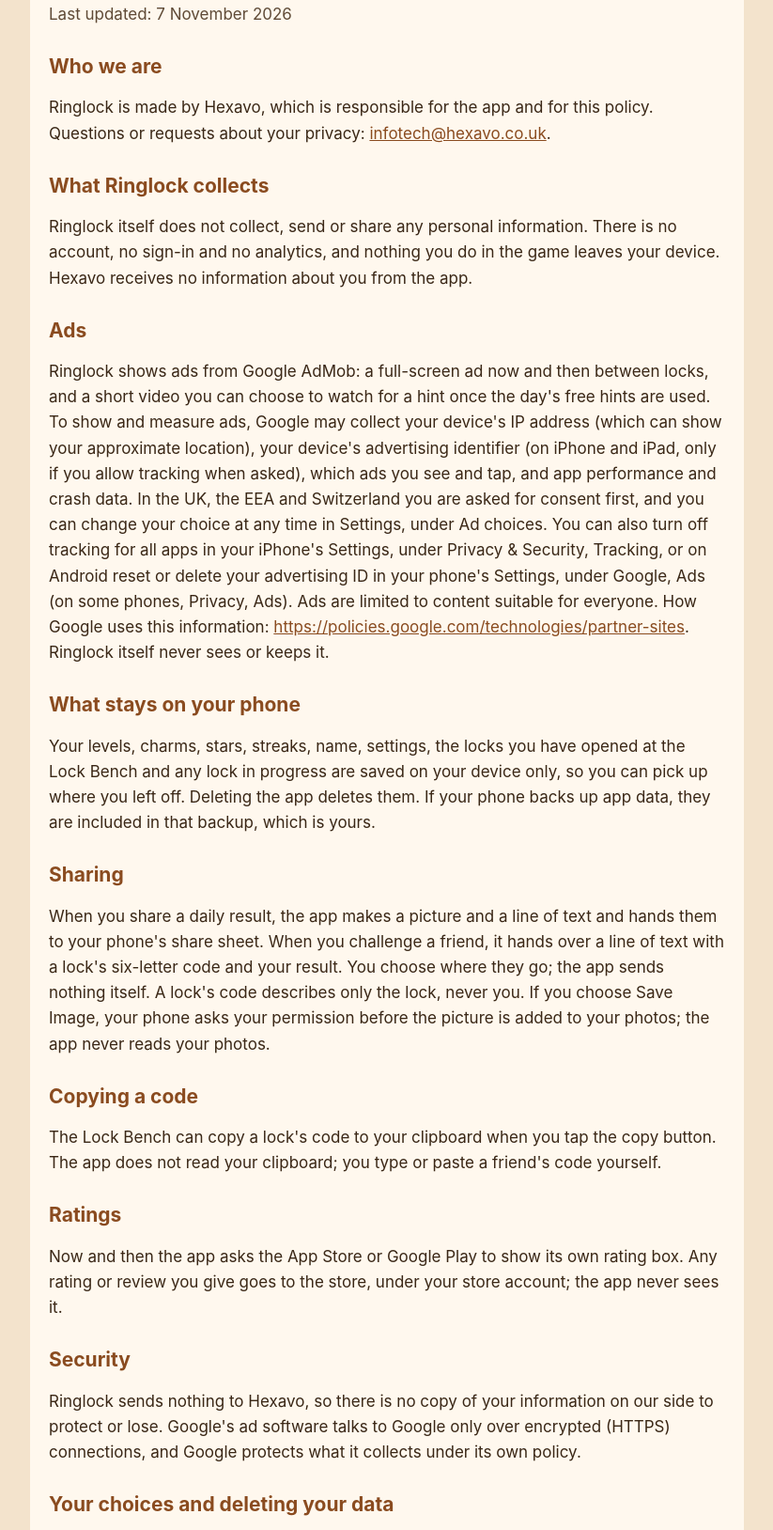
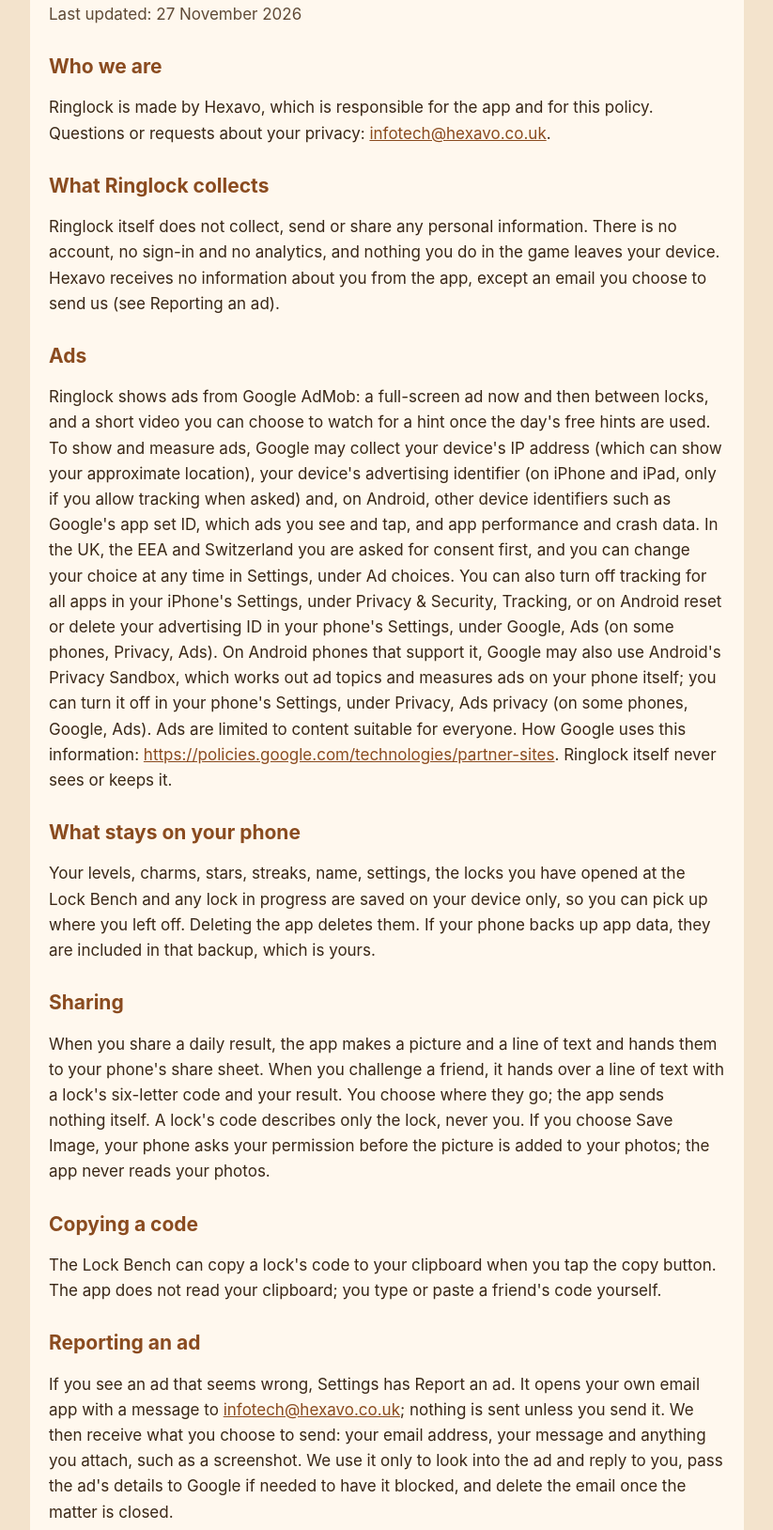
Before and after one commit to Roshan7211/ringlock-legal, a plain HTML site: page privacy.html in a window 1280 px wide. Shown: the part 237-1865 px from the top of the page at 94% size, without its empty margins (228-1051 px from the left). Drawn offline with Linux system fonts and the light colour scheme.

Commit message:
Privacy policy: Report an ad emails, Android app set ID and Privacy Sandbox
Co-Authored-By: Claude Opus 5.5 <noreply@anthropic.com>

```diff
--- a/privacy.html
+++ b/privacy.html
@@ -35,25 +35,27 @@ footer { color: var(--soft); font-size: 14px; padding: 24px 20px 40px; }
 </header>
 <main>
 <h1>Privacy Policy</h1>
-<p class="meta">Last updated: 7 November 2026</p>
+<p class="meta">Last updated: 27 November 2026</p>
 <h2>Who we are</h2>
 <p>Ringlock is made by Hexavo, which is responsible for the app and for this policy. Questions or requests about your privacy: <a href="mailto:infotech@hexavo.co.uk">infotech@hexavo.co.uk</a>.</p>
 <h2>What Ringlock collects</h2>
-<p>Ringlock itself does not collect, send or share any personal information. There is no account, no sign-in and no analytics, and nothing you do in the game leaves your device. Hexavo receives no information about you from the app.</p>
+<p>Ringlock itself does not collect, send or share any personal information. There is no account, no sign-in and no analytics, and nothing you do in the game leaves your device. Hexavo receives no information about you from the app, except an email you choose to send us (see Reporting an ad).</p>
 <h2>Ads</h2>
-<p>Ringlock shows ads from Google AdMob: a full-screen ad now and then between locks, and a short video you can choose to watch for a hint once the day&#x27;s free hints are used. To show and measure ads, Google may collect your device&#x27;s IP address (which can show your approximate location), your device&#x27;s advertising identifier (on iPhone and iPad, only if you allow tracking when asked), which ads you see and tap, and app performance and crash data. In the UK, the EEA and Switzerland you are asked for consent first, and you can change your choice at any time in Settings, under Ad choices. You can also turn off tracking for all apps in your iPhone&#x27;s Settings, under Privacy &amp; Security, Tracking, or on Android reset or delete your advertising ID in your phone&#x27;s Settings, under Google, Ads (on some phones, Privacy, Ads). Ads are limited to content suitable for everyone. How Google uses this information: <a href="https://policies.google.com/technologies/partner-sites">https://policies.google.com/technologies/partner-sites</a>. Ringlock itself never sees or keeps it.</p>
+<p>Ringlock shows ads from Google AdMob: a full-screen ad now and then between locks, and a short video you can choose to watch for a hint once the day&#x27;s free hints are used. To show and measure ads, Google may collect your device&#x27;s IP address (which can show your approximate location), your device&#x27;s advertising identifier (on iPhone and iPad, only if you allow tracking when asked) and, on Android, other device identifiers such as Google&#x27;s app set ID, which ads you see and tap, and app performance and crash data. In the UK, the EEA and Switzerland you are asked for consent first, and you can change your choice at any time in Settings, under Ad choices. You can also turn off tracking for all apps in your iPhone&#x27;s Settings, under Privacy &amp; Security, Tracking, or on Android reset or delete your advertising ID in your phone&#x27;s Settings, under Google, Ads (on some phones, Privacy, Ads). On Android phones that support it, Google may also use Android&#x27;s Privacy Sandbox, which works out ad topics and measures ads on your phone itself; you can turn it off in your phone&#x27;s Settings, under Privacy, Ads privacy (on some phones, Google, Ads). Ads are limited to content suitable for everyone. How Google uses this information: <a href="https://policies.google.com/technologies/partner-sites">https://policies.google.com/technologies/partner-sites</a>. Ringlock itself never sees or keeps it.</p>
 <h2>What stays on your phone</h2>
 <p>Your levels, charms, stars, streaks, name, settings, the locks you have opened at the Lock Bench and any lock in progress are saved on your device only, so you can pick up where you left off. Deleting the app deletes them. If your phone backs up app data, they are included in that backup, which is yours.</p>
 <h2>Sharing</h2>
 <p>When you share a daily result, the app makes a picture and a line of text and hands them to your phone&#x27;s share sheet. When you challenge a friend, it hands over a line of text with a lock&#x27;s six-letter code and your result. You choose where they go; the app sends nothing itself. A lock&#x27;s code describes only the lock, never you. If you choose Save Image, your phone asks your permission before the picture is added to your photos; the app never reads your photos.</p>
 <h2>Copying a code</h2>
 <p>The Lock Bench can copy a lock&#x27;s code to your clipboard when you tap the copy button. The app does not read your clipboard; you type or paste a friend&#x27;s code yourself.</p>
+<h2>Reporting an ad</h2>
+<p>If you see an ad that seems wrong, Settings has Report an ad. It opens your own email app with a message to <a href="mailto:infotech@hexavo.co.uk">infotech@hexavo.co.uk</a>; nothing is sent unless you send it. We then receive what you choose to send: your email address, your message and anything you attach, such as a screenshot. We use it only to look into the ad and reply to you, pass the ad&#x27;s details to Google if needed to have it blocked, and delete the email once the matter is closed.</p>
 <h2>Ratings</h2>
 <p>Now and then the app asks the App Store or Google Play to show its own rating box. Any rating or review you give goes to the store, under your store account; the app never sees it.</p>
 <h2>Security</h2>
-<p>Ringlock sends nothing to Hexavo, so there is no copy of your information on our side to protect or lose. Google&#x27;s ad software talks to Google only over encrypted (HTTPS) connections, and Google protects what it collects under its own policy.</p>
+<p>Ringlock sends nothing to Hexavo, so apart from any email you choose to send us there is no copy of your information on our side to protect or lose. Google&#x27;s ad software talks to Google only over encrypted (HTTPS) connections, and Google protects what it collects under its own policy.</p>
 <h2>Your choices and deleting your data</h2>
-<p>Ringlock keeps nothing about you on any server, so there is nothing for us to hold or delete: your game data exists only on your device, and deleting the app removes it. To withdraw consent for personalised ads at any time, use Ad choices in the game&#x27;s Settings (where shown), or switch off tracking for Ringlock in your iPhone&#x27;s Settings, under Privacy &amp; Security, Tracking, or on Android delete your advertising ID in your phone&#x27;s Settings, under Google, Ads. Information Google collects to show ads is kept and deleted under Google&#x27;s own policy; you can review and manage it at <a href="https://myadcenter.google.com">https://myadcenter.google.com</a> and <a href="https://policies.google.com/privacy">https://policies.google.com/privacy</a>. Under UK and EU data protection law you have the right to access, correct or erase your personal data, to object to its use and to withdraw consent; write to <a href="mailto:infotech@hexavo.co.uk">infotech@hexavo.co.uk</a> and we will answer within one month. You can also complain to the UK Information Commissioner&#x27;s Office (<a href="https://ico.org.uk">https://ico.org.uk</a>) or your local data protection authority.</p>
+<p>Ringlock keeps nothing about you on any server: your game data exists only on your device, and deleting the app removes it. If you have emailed us, ask and we will delete your email. To withdraw consent for personalised ads at any time, use Ad choices in the game&#x27;s Settings (where shown), or switch off tracking for Ringlock in your iPhone&#x27;s Settings, under Privacy &amp; Security, Tracking, or on Android delete your advertising ID in your phone&#x27;s Settings, under Google, Ads. Information Google collects to show ads is kept and deleted under Google&#x27;s own policy; you can review and manage it at <a href="https://myadcenter.google.com">https://myadcenter.google.com</a> and <a href="https://policies.google.com/privacy">https://policies.google.com/privacy</a>. Under UK and EU data protection law you have the right to access, correct or erase your personal data, to object to its use and to withdraw consent; write to <a href="mailto:infotech@hexavo.co.uk">infotech@hexavo.co.uk</a> and we will answer within one month. You can also complain to the UK Information Commissioner&#x27;s Office (<a href="https://ico.org.uk">https://ico.org.uk</a>) or your local data protection authority.</p>
 <h2>Children</h2>
 <p>Ringlock is not directed at children, and Ringlock itself collects no information from anyone, including children.</p>
 <h2>Changes</h2>
```
